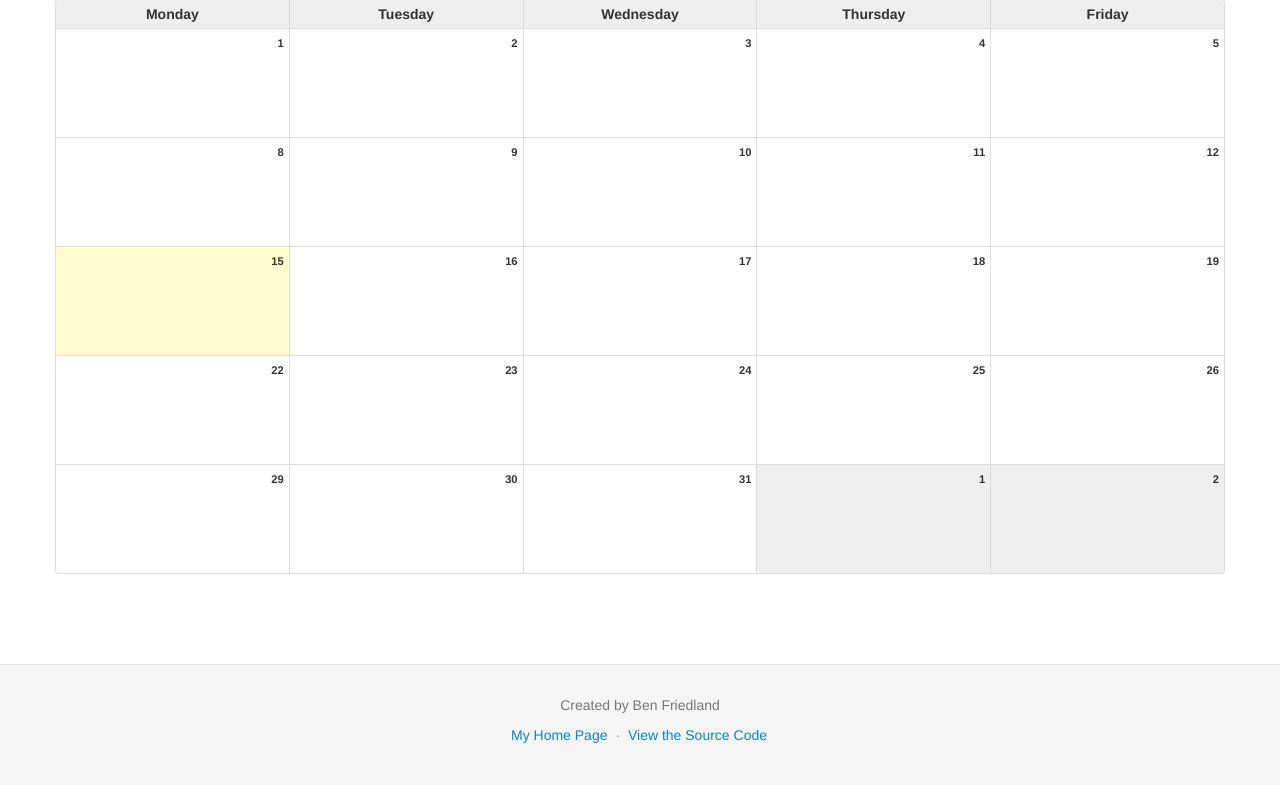
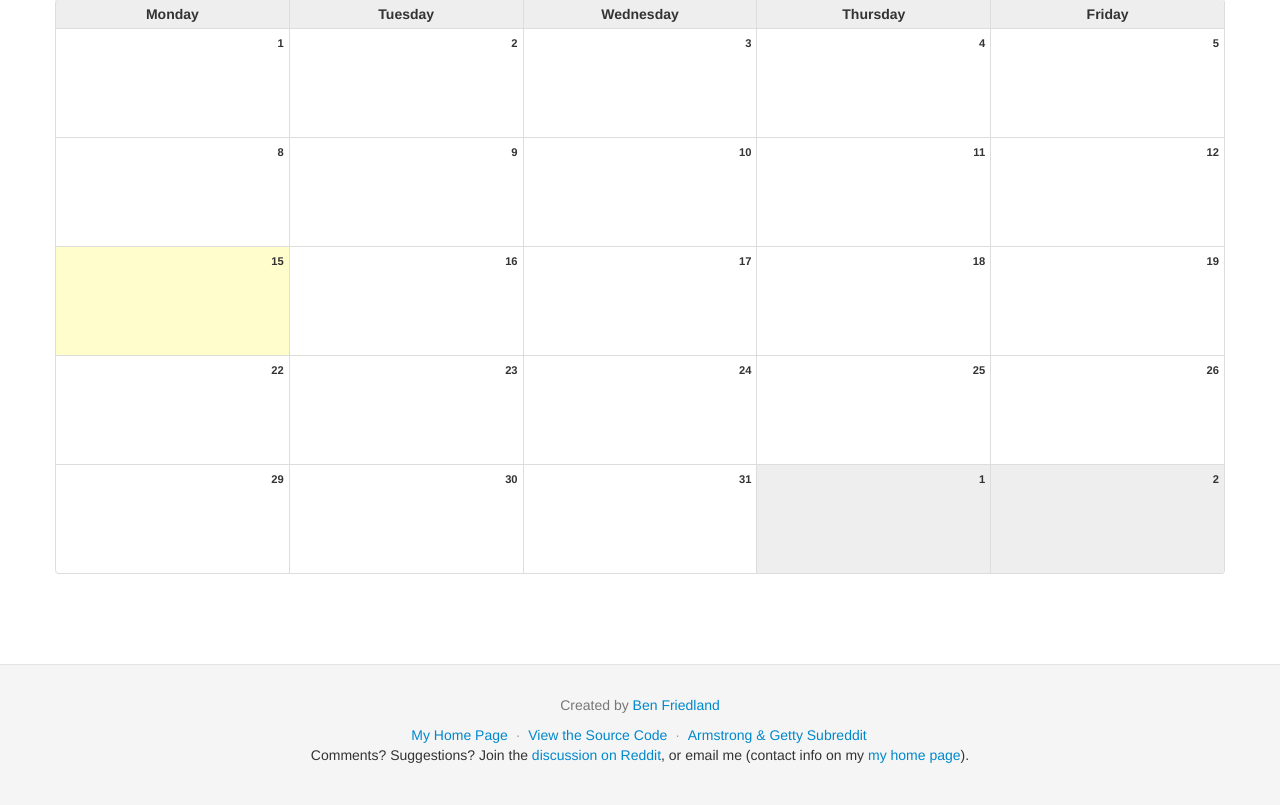
Before and after one commit to ben174/angrates, a Django app: page / in a window 1280 px wide. Shown: the part 281-1086 px from the top of the page. Before the commit the page ends 1024 px from the top, so only its background shows below. Run offline with Django 3.2, Linux system fonts and the light colour scheme; data that the repository does not hold is empty; parts of the project's set-up code (start-up, migrations or seed data) failed here and were passed over; some libraries are stand-ins or nearby versions.

Commit message:
Some links on the base template. Updated readme.

```diff
--- a/ang/templates/base.html
+++ b/ang/templates/base.html
@@ -52,11 +52,14 @@
     </div> <!-- /container -->
     <footer class="footer">
       <div class="container">
-        <p>Created by Ben Friedland</p>
+        <p>Created by <a href="http://www.bugben.com">Ben Friedland</a></p>
         <ul class="footer-links">
           <li><a href="http://www.bugben.com">My Home Page</a></li>
           <li class="muted">·</li>
           <li><a href="http://github.com/ben174/angrates">View the Source Code</a></li>
+          <li class="muted">·</li>
+          <li><a href="http://reddit.com/r/armstrongandgetty">Armstrong & Getty Subreddit</a></li><br />
+          <li>Comments? Suggestions? Join the <a href="http://www.reddit.com/r/armstrongandgetty/comments/1ie21j/ag_i_created_a_site_to_search_show_archives_and/">discussion on Reddit</a>, or email me (contact info on my <a href="http://www.bugben.com">my home page</a>).</li>
         </ul>
       </div>
     </footer>
```
Also changed, not shown: README.md.
